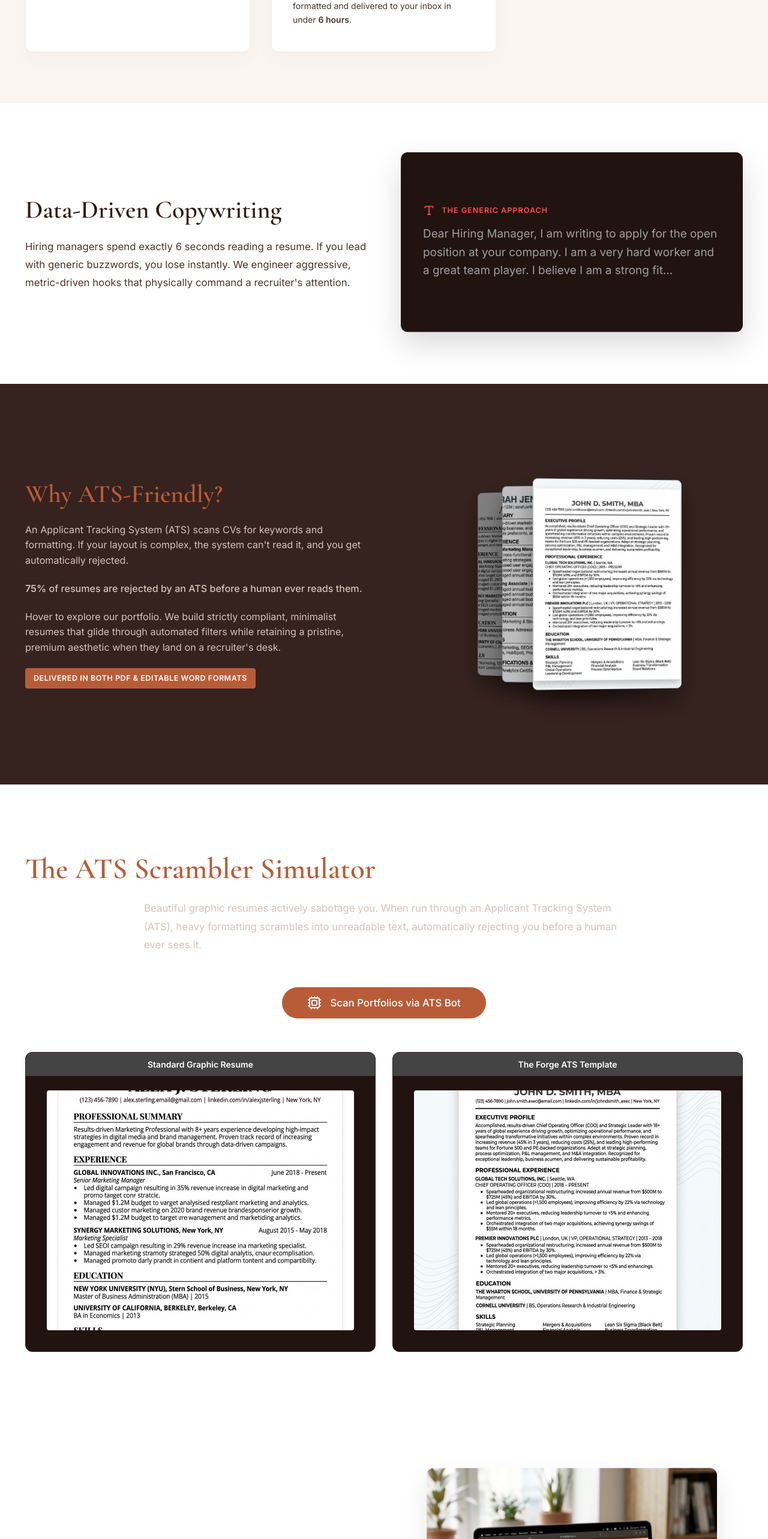
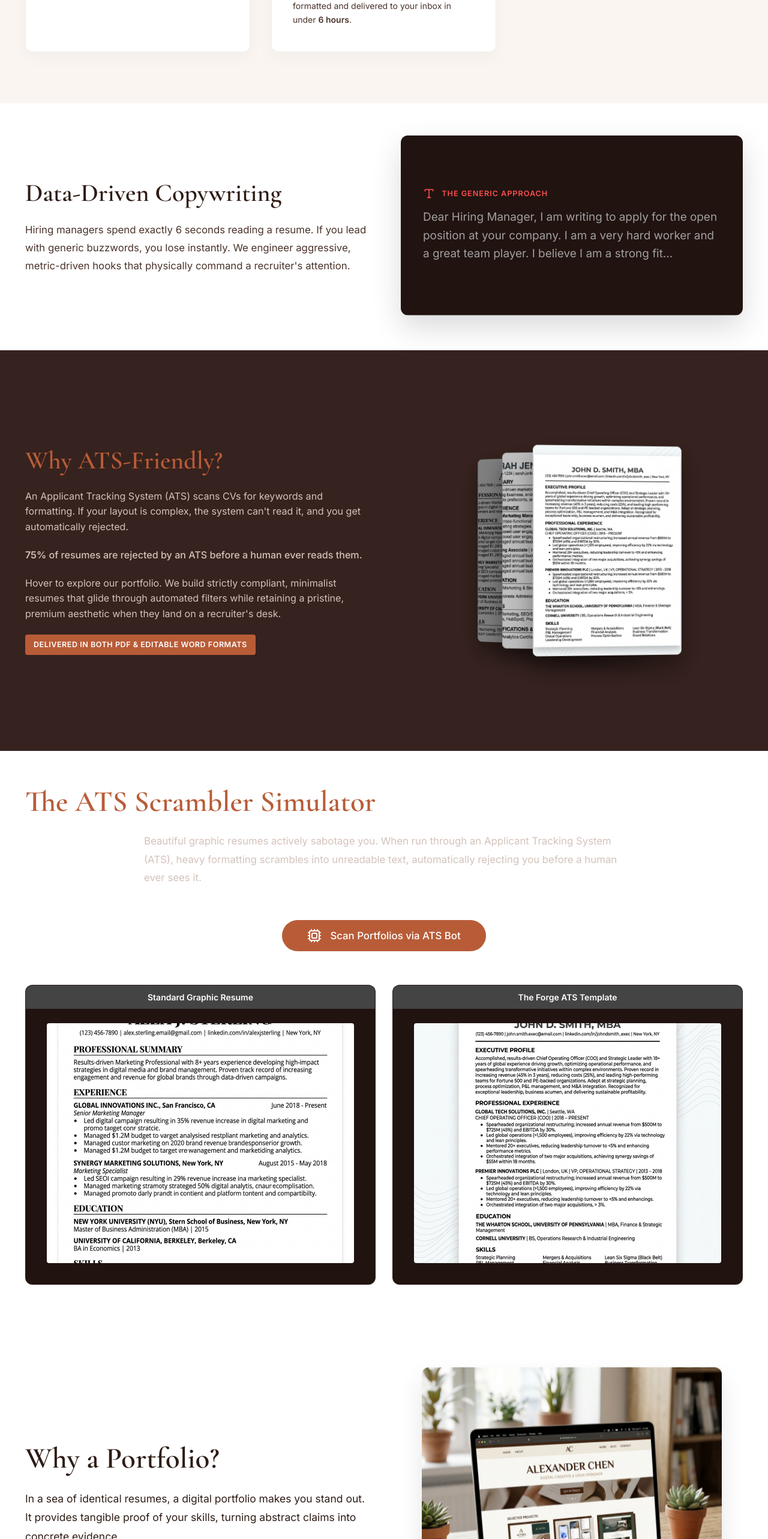
Before and after one commit to halaae/forge-digital, a React (Vite) app: page / in a window 1280 px wide. Shown: the part 1581-4147 px from the top of the page at 60% size. Built offline with nearby package versions, Linux system fonts and the light colour scheme.

Commit message:
Fix severe mobile alignment and sizing bugs

```diff
--- a/src/components/AtsScrambler.jsx
+++ b/src/components/AtsScrambler.jsx
@@ -5,7 +5,7 @@ export default function AtsScrambler() {
   const [isScanned, setIsScanned] = useState(false);
 
   return (
-    <section className="bg-dark" style={{ padding: '8rem 0' }}>
+    <section className="bg-dark" style={{ padding: '4rem 0' }}>
       <div className="container text-center reveal">
         <h2 style={{ fontSize: '3.5rem', color: 'var(--brand)', marginBottom: '1.5rem' }}>The ATS Scrambler Simulator</h2>
         <p style={{ color: 'var(--text-inverse-secondary)', fontSize: '1.2rem', maxWidth: '800px', margin: '0 auto 4rem auto', lineHeight: 1.8 }}>
@@ -20,7 +20,7 @@ export default function AtsScrambler() {
           <Cpu /> {isScanned ? 'Reset Simulator' : 'Scan Portfolios via ATS Bot'}
         </button>
 
-        <div style={{ display: 'grid', gridTemplateColumns: 'repeat(auto-fit, minmax(320px, 1fr))', gap: '2rem', textAlign: 'left' }}>
+        <div style={{ display: 'grid', gridTemplateColumns: 'repeat(auto-fit, minmax(280px, 1fr))', gap: '2rem', textAlign: 'left' }}>
 
           {/* BAD GRAPHIC RESUME */}
           <div style={{ backgroundColor: 'var(--bg-darker)', borderRadius: '12px', padding: '2.5rem', border: isScanned ? '1px solid #ff4d4d' : '1px solid rgba(255,255,255,0.05)', position: 'relative', overflow: 'hidden', transition: 'all 0.5s ease' }}>
--- a/src/components/TypewriterCover.jsx
+++ b/src/components/TypewriterCover.jsx
@@ -54,7 +54,7 @@ export default function TypewriterCover() {
   }, []);
 
   return (
-    <section className="bg-light" style={{ padding: '6rem 0' }}>
+    <section className="bg-light" style={{ padding: '4rem 0' }}>
       <div className="container split-layout">
         <div className="text-content reveal">
           <h2 style={{ fontSize: '3rem', marginBottom: '1.5rem', color: 'var(--text-primary)' }}>Data-Driven Copywriting</h2>
--- a/src/components/WhyPortfolio.jsx
+++ b/src/components/WhyPortfolio.jsx
@@ -18,7 +18,7 @@ export default function WhyPortfolio() {
             <img
               src="/portfolio.png"
               alt="Digital Portfolio Example"
-              style={{ width: '85%', maxWidth: '500px', borderRadius: '12px', boxShadow: '0 20px 40px rgba(0,0,0,0.1)', objectFit: 'cover' }}
+              style={{ width: '100%', maxWidth: '500px', borderRadius: '12px', boxShadow: '0 20px 40px rgba(0,0,0,0.1)', objectFit: 'cover' }}
             />
           </div>
         </div>
@@ -39,7 +39,7 @@ export default function WhyPortfolio() {
             <img
               src="/linkedin.png"
               alt="LinkedIn Profile Example"
-              style={{ width: '85%', maxWidth: '500px', borderRadius: '12px', boxShadow: '0 20px 40px rgba(0,0,0,0.1)', objectFit: 'cover' }}
+              style={{ width: '100%', maxWidth: '500px', borderRadius: '12px', boxShadow: '0 20px 40px rgba(0,0,0,0.1)', objectFit: 'cover' }}
             />
           </div>
         </div>
```
